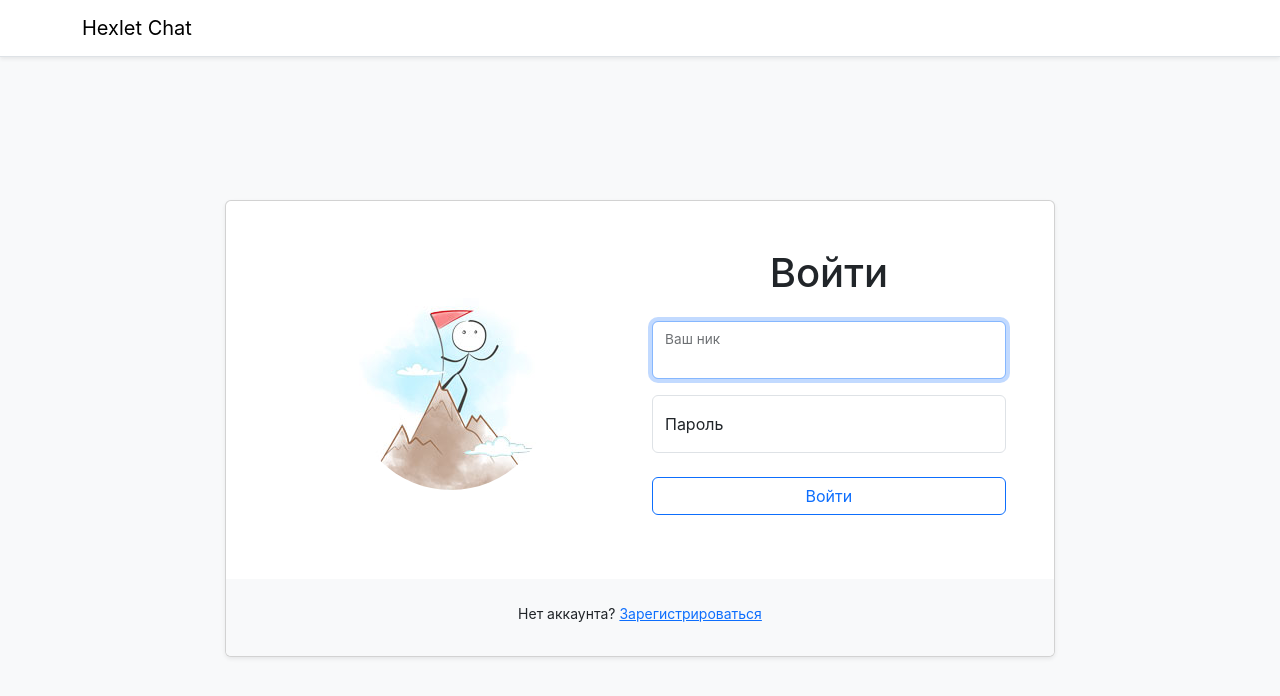
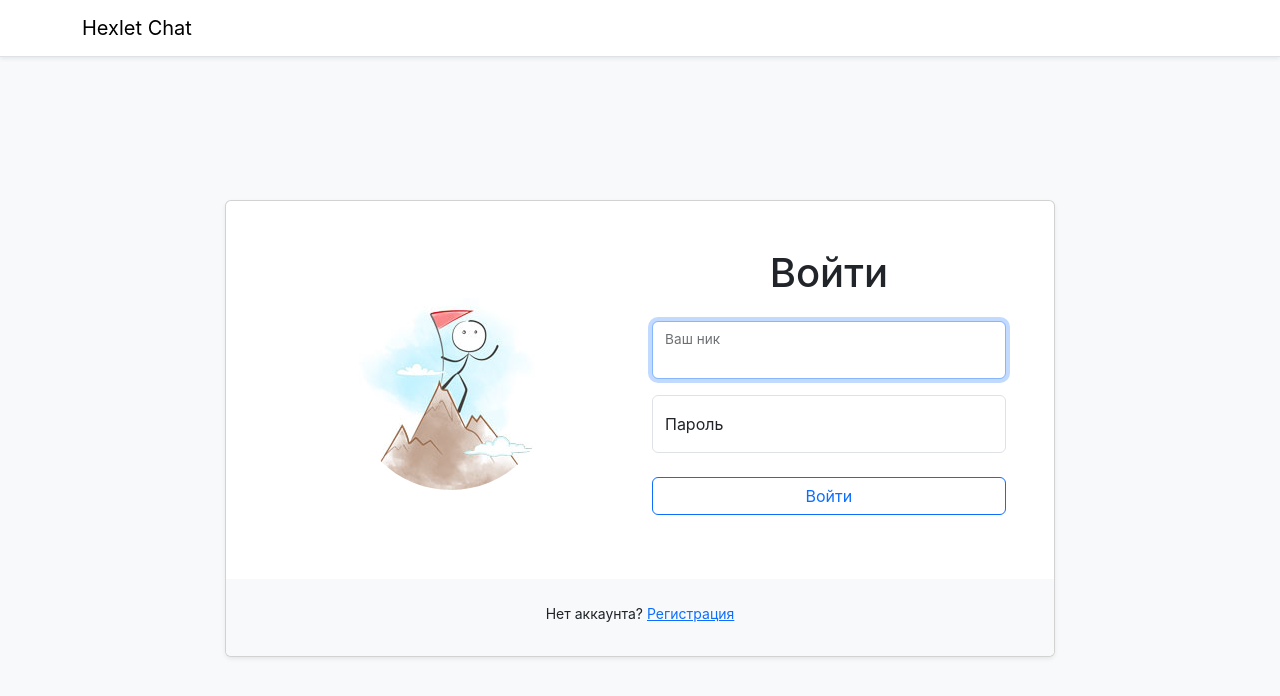
Before and after one commit to Inthetouch/frontend-project-12, a React app in the folder frontend/: page /login in a window 1280 px wide. Shown: the top 696 px of the page. Built offline with nearby package versions, Linux system fonts and the light colour scheme; no server answers; the HTML template or start-up script is replaced by a standard one; what leo-profanity would draw is missing.

Commit message:
fix view

```diff
--- a/frontend/src/locales/ru.json
+++ b/frontend/src/locales/ru.json
@@ -49,7 +49,7 @@
       "passwordPlaceholder": "Введите пароль",
       "button": "Войти",
       "noAccount": "Нет аккаунта?",
-      "signup": "Зарегистрироваться",
+      "signup": "Регистрация",
       "testCredentials": "Для тестирования используйте:",
       "testLogin": "Логин:",
       "testPassword": "Пароль:"
--- a/frontend/src/pages/SignupPage.jsx
+++ b/frontend/src/pages/SignupPage.jsx
@@ -25,7 +25,7 @@ function SignupPage() {
     .trim()
     .required(t('auth.validation.passwordRequired'))
     .min(6, t('auth.validation.passwordTooShort')),
-  passwordConfirm: Yup.string()
+  confirmPassword: Yup.string()
     .test('password-match', t('auth.validation.passwordMismatch'), function(value) {
         return this.parent.password === value;
       }),
```
